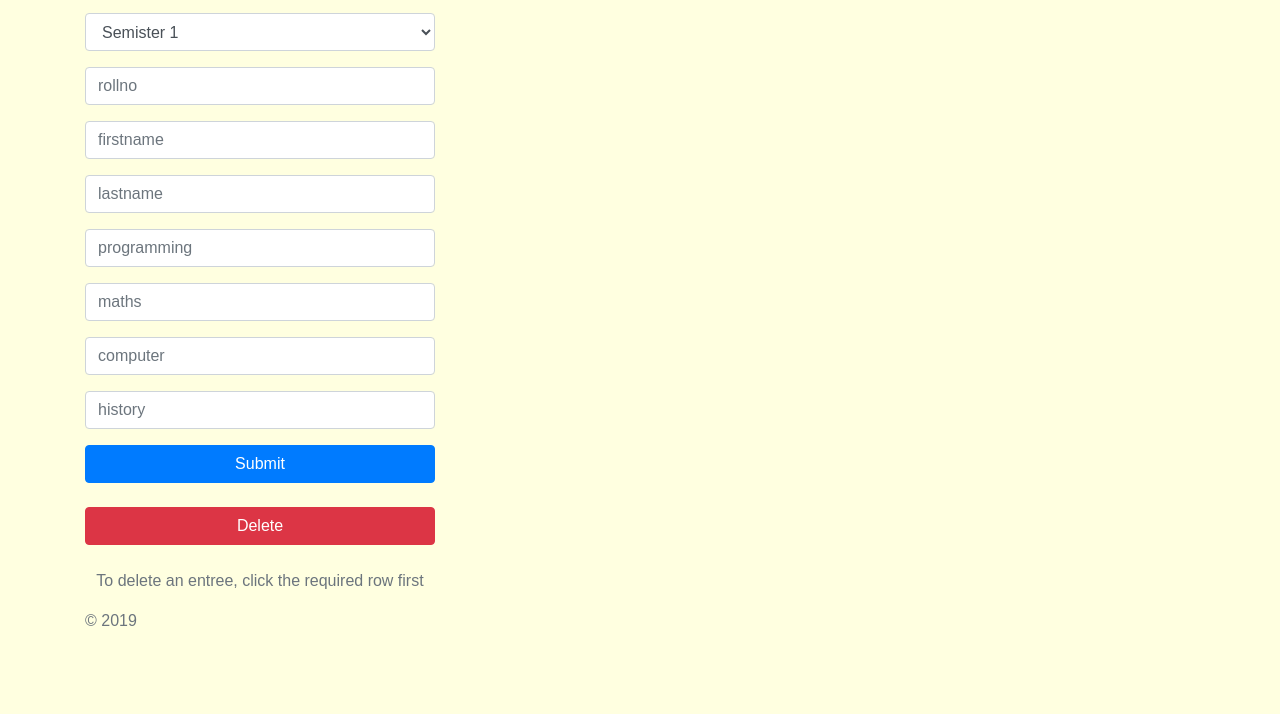
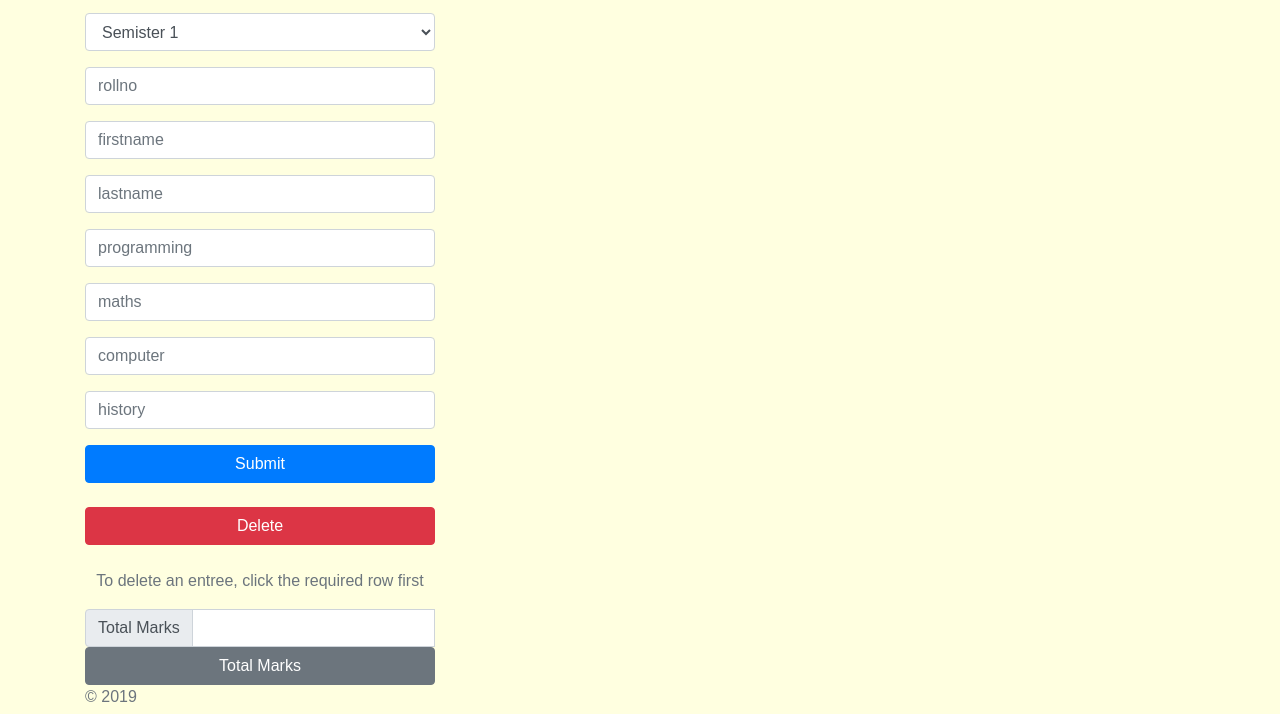
Before and after one commit to enternumlock/MyWebApplication, a plain HTML site: page khalidkhan2017205_IWA/views/index.html in a window 1280 px wide. Shown: the part 198-912 px from the top of the page. Before the commit the page ends 836 px from the top, so only its background shows below. Drawn offline with Linux system fonts and the light colour scheme; no server answers; files whose address does not match are found by name.

Commit message:
added total marks text field and total marks button code to index.htm

```diff
--- a/khalidkhan2017205_IWA/views/index.html
+++ b/khalidkhan2017205_IWA/views/index.html
@@ -70,6 +70,18 @@
 					<button type="submit" class="btn btn-primary btn-block">Submit</button>				</form>
            <br>         <button id="delete" class="btn btn-block btn-danger">Delete</button><br>
                     <p class="text-muted">To delete an entree, click the required row first</p>
+
+                    <form>
+                    <div class="input-group">
+                        <div class="input-group-prepend">
+                        <p class="input-group-text">Total Marks</p>
+                        </div>
+                        <input type="text" class="form-control" aria-label="Total" name="txtTotalMark">
+                        <input class="btn btn-block btn-secondary" type="button" name="btnCalcMarks" value="Total Marks" id="calcMark">
+                    </div>
+
+                </form>
+
 			</div>
 		</div>
 	</div>
```
